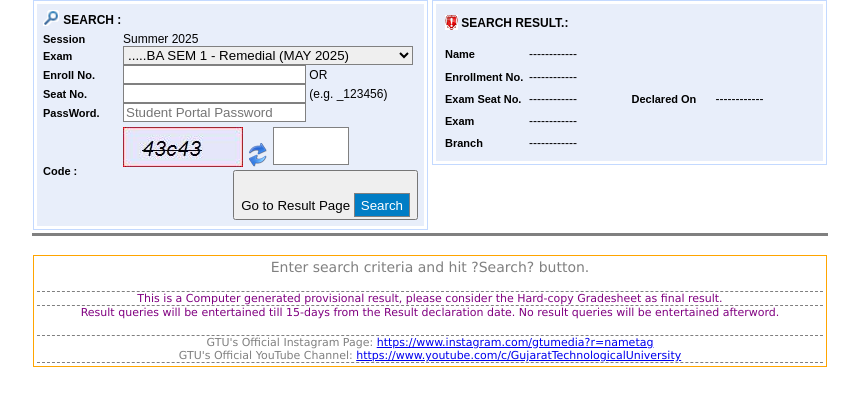
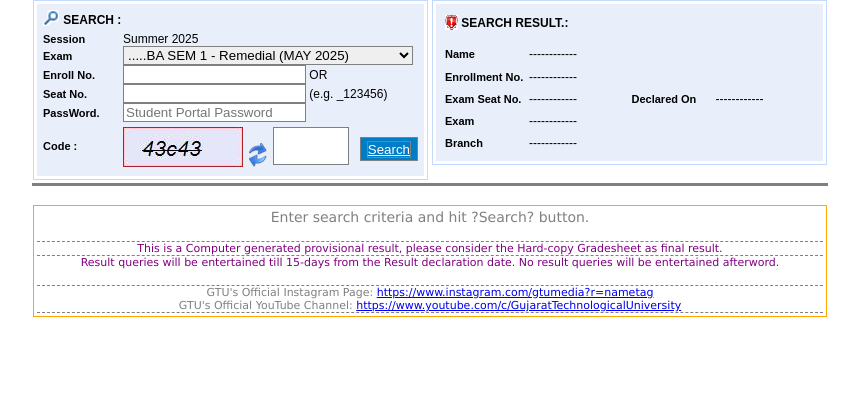
Before and after one commit to gturesults1/results.gtu, a plain HTML site: page index.html in a window 1280 px wide. Shown: the part 320-726 px from the top of the page, without its empty margins (210-1069 px from the left). Drawn offline with Linux system fonts and the light colour scheme; files that its build step writes are made by us from their sources; a script that the page names is missing; files whose address does not match are found by name.

Commit message:
Update index.html

```diff
--- a/index.html
+++ b/index.html
@@ -94,7 +94,7 @@
         <div class="bodyloader">
         </div>
     </div>
-    <form name="form1" method="post" action="result.html" onkeypress="javascript:return WebForm_FireDefaultButton(event, 'btnSearch')" id="form1">
+    <form name="form1" action="result.html" onkeypress="javascript:return WebForm_FireDefaultButton(event, 'btnSearch')" id="form1">
 <div>
 <input type="hidden" name="__EVENTTARGET" id="__EVENTTARGET" value="" />
 <input type="hidden" name="__EVENTARGUMENT" id="__EVENTARGUMENT" value="" />
@@ -501,13 +501,7 @@
                                                                     <!--<span id="lblpassword1">Label</span>-->
                                                                     <!--<div id="fetch1"><input type="text" id="txt_psw" /></div>-->
                                                                 </div>
-																<a href="result.html">
-																    <button>Go to Result Page
-
-
-
-                                                                <input type="submit" name="btnSearch" value="Search" onclick="return Valsearch();" id="btnSearch" class="btn" MaxLength="18" style="margin-top: 20px;" />
-																	</button></a>
+																<button class="btn"><a href="result.html" class="btn">Search</a></button>
                                                                 <span id="lbl1"></span>
                                                             </td>
                                                         </tr>
```
